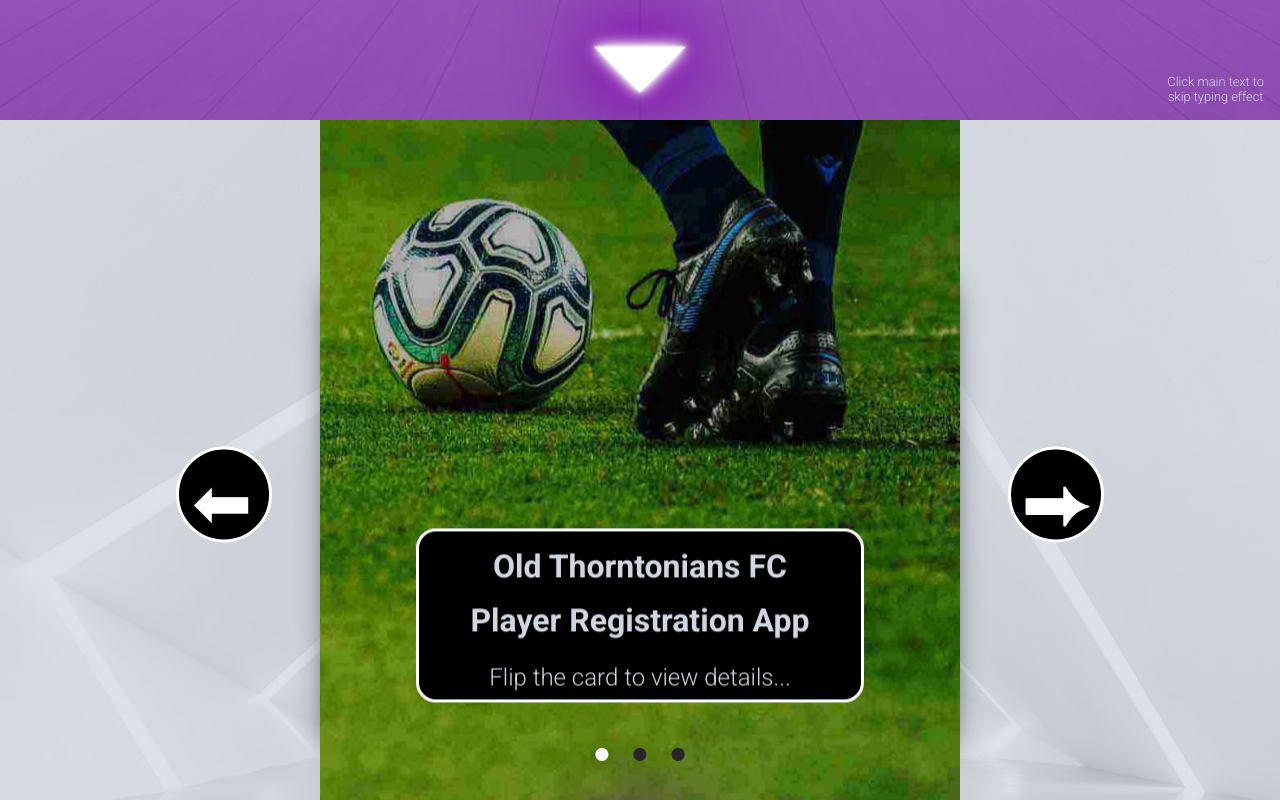
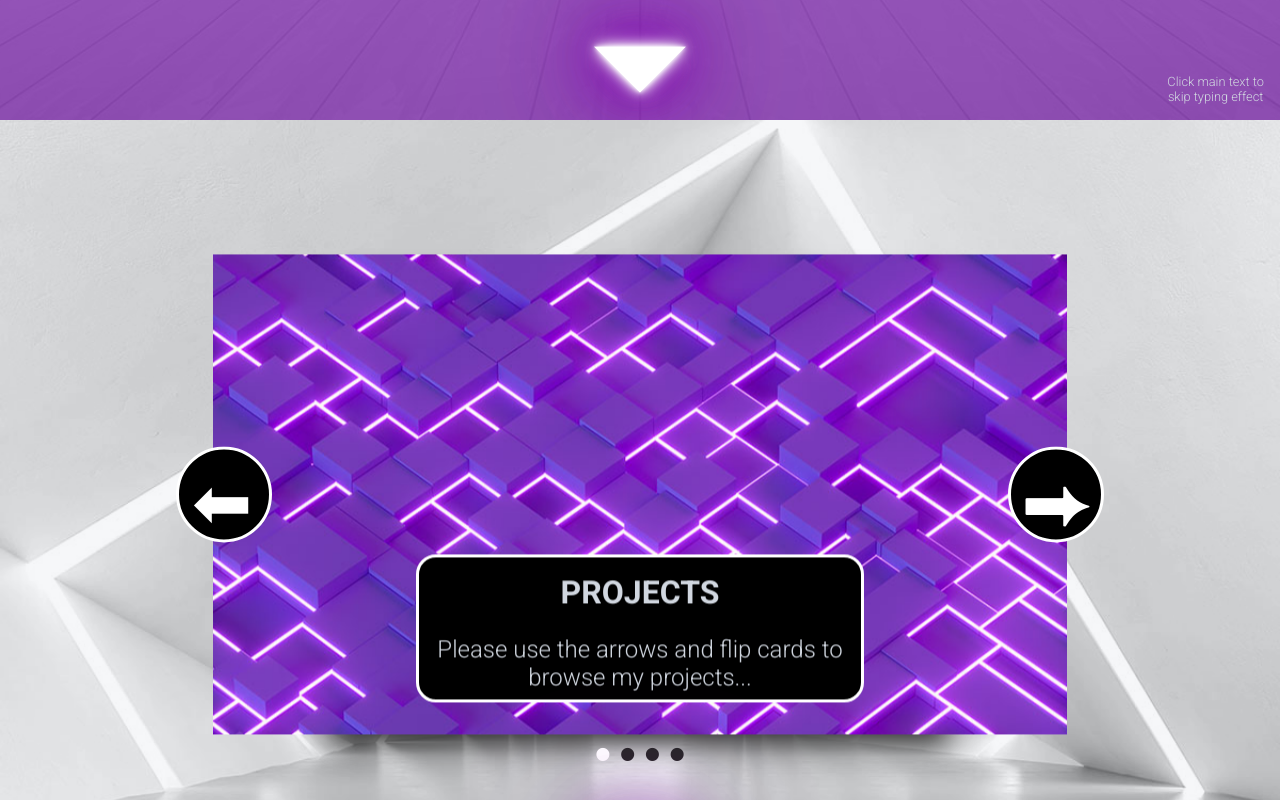
Before and after one commit to matt-powelldev2784/react_portfolio, a React (Create React App) app: page / in a window 1280 px wide. Shown: the part 1480-2280 px from the top of the page. Built offline with nearby package versions, Linux system fonts and the light colour scheme; a web font is replaced by a local one.

Commit message:
projects update

```diff
--- a/src/app/themes.js
+++ b/src/app/themes.js
@@ -24,7 +24,7 @@ export const dark = {
         ABOUT_TEXT: '#d1d7e0'
     },
     projects: {
-        PROJECTS_BG: 'rgb(209, 215, 224, 0.75)'
+        PROJECTS_BG: 'rgb(209, 215, 224, 0.2)'
     },
     contact: {
         CONTACT_BG: 'rgb(128, 43, 177, 0.9);',
--- a/src/components/03_Projects/03_Projects.jsx
+++ b/src/components/03_Projects/03_Projects.jsx
@@ -5,7 +5,6 @@ import { ThemeContext } from '../../app/App'
 import { CardCarousel } from './Card/CardCarousel'
 import { NeonText } from '../ui/NeonText'
 import { Background } from '../ui/Background'
-import { ProjectTitle } from './ProjectTitle'
 import backgroundImage from '../../img/white_room_bg.jpg'
 
 const Projects = ({ scrollToComponent, triggerAnimation }, ref) => {
@@ -21,7 +20,6 @@ const Projects = ({ scrollToComponent, triggerAnimation }, ref) => {
             <StyledRefDiv ref={ref} />
             <Background backgroundImage={backgroundImage} />
             <StyledOpacityConatiner background={PROJECTS_BG} />
-            <ProjectTitle />
             <CardCarousel />
             {isDesktop && <NeonText char={'⏷'} onClick={scrollToComponent} triggerAnimation={triggerAnimation} />}
         </StyledSection>
--- a/src/components/03_Projects/Card/CardBack.jsx
+++ b/src/components/03_Projects/Card/CardBack.jsx
@@ -21,7 +21,7 @@ export const CardBack = ({ cardProps }) => {
 
                     <StyledP>{text1}</StyledP>
                     <StyledP>{text2}</StyledP>
-                    <StyledButton onClick={onButtonClick}>Visit Site</StyledButton>
+                    {href && <StyledButton onClick={onButtonClick}>Visit Site</StyledButton>}
                 </StyledContainerDiv>
             </StyledBack>
         </Fragment>
@@ -48,6 +48,7 @@ const StyledBack = styled.div`
 const StyledContainerDiv = styled.div`
     position: absolute;
     top: 50%;
+    width: 100%;
     -ms-transform: translateY(-50%);
     transform: translateY(-50%);
 `
@@ -70,13 +71,15 @@ const StyledH1 = styled.h1`
 const StyledP = styled.p`
     display: block;
     margin: 1rem;
+    padding: 0rem 1rem;
     text-align: center;
     font-size: 1.2rem;
     font-weight: 300;
 
     @media (max-device-width: 440px) {
         font-size: 1rem;
-        margin: 1.2rem;
+        margin: 0.5rem 1.2rem;
+        padding: 0rem 0.5rem;
     }
 `
 
@@ -113,4 +116,8 @@ const StyledButton = styled.button`
     border-radius: 20px;
     cursor: pointer;
     z-index: 1;
+
+    @media (max-device-width: 440px) {
+        font-size: 1.2rem;
+    }
 `
--- a/src/components/03_Projects/Card/CardCarousel.jsx
+++ b/src/components/03_Projects/Card/CardCarousel.jsx
@@ -34,7 +34,7 @@ export const CardCarousel = () => {
         // prettier-ignore
         const dotSpan = i === flipCardNumber ?
             <StyledDotSpan color={'#ffffff'} key={i}>{'•'}</StyledDotSpan>
-            : <StyledDotSpan key={i}> {'•'} </StyledDotSpan>
+            : <StyledDotSpan key={i}>{'•'}</StyledDotSpan>
 
         return dotSpan
     })
@@ -152,6 +152,7 @@ const StyledDotContainer = styled.span`
     color: #ffffff;
     top: 30.5rem;
     left: 50%;
+    width: auto;
     transform: translateX(-50%);
 
     @media (max-device-width: 440px) {
@@ -161,6 +162,7 @@ const StyledDotContainer = styled.span`
 
 const StyledDotSpan = styled.span`
     color: ${({ color }) => (color ? color : '#272727')};
+    width: 10rem;
     font-size: 3rem;
     padding: 0.25rem;
     font-family: 'Noto Sans Symbols 2', sans-serif;
--- a/src/components/03_Projects/Card/CardFront.jsx
+++ b/src/components/03_Projects/Card/CardFront.jsx
@@ -2,7 +2,7 @@ import React from 'react'
 import styled from 'styled-components'
 
 export const CardFront = ({ cardProps }) => {
-    const { title, description, backgroundImg, imgFront } = cardProps
+    const { title, description, backgroundImg, imgFront, blurb } = cardProps
 
     return (
         <StyledFront>
@@ -11,7 +11,7 @@ export const CardFront = ({ cardProps }) => {
             <StyledTitleDiv>
                 <StyledH1>{title}</StyledH1>
                 <StyledH1>{description}</StyledH1>
-                <StyledH2>Flip the card to view details...</StyledH2>
+                <StyledH2>{blurb}</StyledH2>
             </StyledTitleDiv>
         </StyledFront>
     )
--- a/src/components/03_Projects/Card/FlipCardInfo.js
+++ b/src/components/03_Projects/Card/FlipCardInfo.js
@@ -1,3 +1,5 @@
+import backgroundBlocks from '../../../img/background_blocks.svg'
+import projectsBackgroundImage from '../../../img/projects_small.jpg'
 import otsBackgroundImage from '../../../img/ots_grass.jpg'
 import otsLogo from '../../../img/ots_logo.svg'
 import weatherBackgroundImage from '../../../img/weather_clouds.jpg'
@@ -7,33 +9,47 @@ import filmYearLogo from '../../../img/starwars_logo.svg'
 
 export const flipCardInfo = [
     {
+        title: 'PROJECTS',
+        description: null,
+        blurb: 'Please use the arrows and flip cards to browse my projects...',
+        text1: 'Please use the arrows and flip cards to browse my projects...',
+        text2: null,
+        backgroundImg: projectsBackgroundImage,
+        imgFront: null,
+        imgBack: backgroundBlocks,
+        href: null
+    },
+    {
         title: 'Old Thorntonians FC',
+        description: 'Player Registration App',
+        blurb: 'Flip the card to view details..',
+        text1: 'Frontend built with React, TypeScript, Redux Toolkit and Styled Components.',
+        text2: 'Backend built with NodeJS, Express, Mongo DB, Express Validator, Bcrypt and JWT.',
         backgroundImg: otsBackgroundImage,
         imgFront: null,
         imgBack: otsLogo,
-        description: 'Player Registration App',
-        text1: 'Frontend built with React, TypeScript, Redux Toolkit and Styled Components',
-        text2: 'Backend built with NodeJS, Express, Mongo DB, Express Validator, Bcrypt and JWT',
         href: 'https://otsregister.netlify.app/'
     },
     {
         title: 'Guess The Film Year App',
+        description: null,
+        blurb: 'Flip the card to view details..',
+        text1: 'Guess the film year game created using React, Styled Components and Redux. ',
+        text2: 'I used this project to gain a better understanding of the basics of React.',
         backgroundImg: filmYearBackGroundImage,
         imgFront: null,
         imgBack: filmYearLogo,
-        description: null,
-        text1: 'Guess the film year game created using React, Styled Components and Redux ',
-        text2: 'I used this project to gain a better understanding of the basics of React',
         href: 'https://guessthefilmyear.netlify.app'
     },
     {
         title: 'Weather App',
+        description: null,
+        blurb: 'Flip the card to view details..',
+        text1: 'A weather app made using vanilla JavaScript, HTML and CSS.',
+        text2: "I used this project to practice my newly learnt JavaScript skills, it uses async functions, geocoding API's, utilizes DOM manipulation and CSS media queries for a responsive design.",
         backgroundImg: weatherBackgroundImage,
         imgFront: null,
         imgBack: weatherLogo,
-        description: null,
-        text1: 'A weather app made using vanilla JavaScript, HTML and CSS',
-        text2: "I used this project to practice my newly learnt JavaScript skills, it uses async functions, geocoding API's, utilizes DOM manipulation and CSS media queries for a responsive design.",
         href: 'https://mattpowell2784-javascript-weather-app.netlify.app/'
     }
 ]
--- a/src/components/03_Projects/ProjectTitle.jsx
+++ /dev/null
@@ -1,43 +0,0 @@
-import React from 'react'
-import styled from 'styled-components'
-
-export const ProjectTitle = () => {
-    return (
-        <StyledContainerDiv>
-            <StyledH1>PROJECTS</StyledH1>
-        </StyledContainerDiv>
-    )
-}
-
-const StyledContainerDiv = styled.div`
-    position: absolute;
-    display: block;
-    top: 50%;
-    left: 50%;
-    transform: translate(-50%, -50%);
-
-    @media (max-device-width: 440px) {
-        transform: translate(-50%, calc(-50% - 10px));
-    }
-`
-
-const StyledH1 = styled.h1`
-    position: relative;
-    display: block;
-    width: 100%;
-    min-width: 100%;
-    font-size: 3rem;
-    font-weight: 700;
-    padding: 0.5rem;
-    text-align: left;
-    color: #802bb1;
-    background: #d1d7e0;
-    clip-path: polygon(0 0, 100% 0%, 75% 100%, 0% 100%);
-
-    @media (max-device-width: 440px) {
-        margin: 1rem 0rem;
-        padding: 0.3rem;
-        font-size: 2rem;
-        clip-path: unset;
-    }
-`
```
Also changed, not shown: src/img/projects_small.jpg (added).
